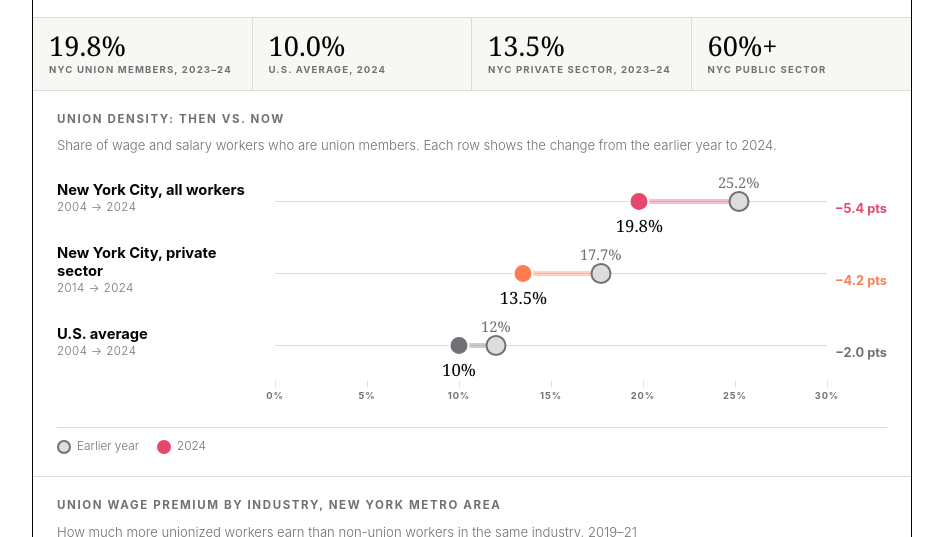
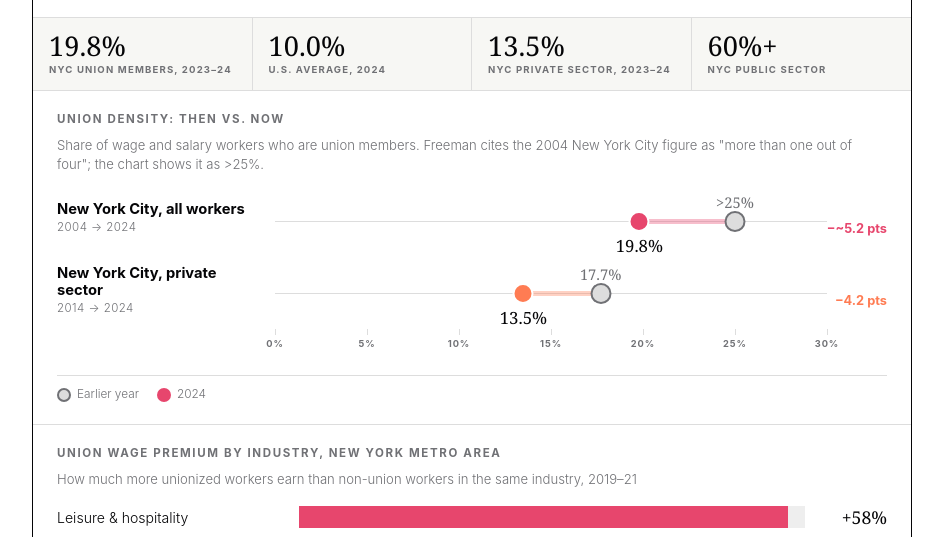
Before and after one commit to Vital-City-NYC/nyc-union-city, a plain HTML site: page index.html in a window 1280 px wide. Shown: the part 201-738 px from the top of the page, without its empty margins (168-1111 px from the left). Drawn offline with Linux system fonts and the light colour scheme; a web font is replaced by a local one.

Commit message:
Use only essay-cited numbers; drop figures not stated by author

```diff
--- a/index.html
+++ b/index.html
@@ -112,7 +112,7 @@ if (new URLSearchParams(location.search).get('embed') === '1') {
 
   <section class="section">
     <div class="section-title">Union density: then vs. now</div>
-    <div class="section-sub">Share of wage and salary workers who are union members. Each row shows the change from the earlier year to 2024.</div>
+    <div class="section-sub">Share of wage and salary workers who are union members. Freeman cites the 2004 New York City figure as "more than one out of four"; the chart shows it as &gt;25%.</div>
     <div class="dumbbell" id="dumbbell"></div>
   </section>
 
@@ -141,9 +141,8 @@ if (new URLSearchParams(location.search).get('embed') === '1') {
 <script>
 // Dumbbell chart — share who are union members, then vs. now
 const dumbbellRows = [
-  { label: "New York City, all workers",    startYr: 2004, startVal: 25.2, endVal: 19.8, color: "#e7466d" },
-  { label: "New York City, private sector", startYr: 2014, startVal: 17.7, endVal: 13.5, color: "#ff7c53" },
-  { label: "U.S. average",                  startYr: 2004, startVal: 12.0, endVal: 10.0, color: "#707175" }
+  { label: "New York City, all workers",    startYr: 2004, startVal: 25, endVal: 19.8, color: "#e7466d", startApprox: true },
+  { label: "New York City, private sector", startYr: 2014, startVal: 17.7, endVal: 13.5, color: "#ff7c53" }
 ];
 
 const xMin = 0, xMax = 30;  // % scale, fixed for all rows
@@ -155,7 +154,8 @@ function pctX(v) { return ((v - xMin) / (xMax - xMin)) * 100; }
 dumbbellRows.forEach((r) => {
   const delta = r.endVal - r.startVal;
   const deltaSign = delta < 0 ? '−' : '+';
-  const deltaStr = deltaSign + Math.abs(delta).toFixed(1) + ' pts';
+  const approxStr = r.startApprox ? '~' : '';
+  const deltaStr = deltaSign + approxStr + Math.abs(delta).toFixed(1) + ' pts';
   const startX = pctX(r.startVal);
   const endX = pctX(r.endVal);
   const barLeft = Math.min(startX, endX);
@@ -170,7 +170,7 @@ dumbbellRows.forEach((r) => {
       <div class="db-bar" style="left:calc(${barLeft} * (100% - 60px) / 100); width:calc(${barWidth} * (100% - 60px) / 100); background:${r.color};opacity:.35;"></div>
       <div class="db-dot start" style="left:calc(${startX} * (100% - 60px) / 100);"></div>
       <div class="db-dot end" style="left:calc(${endX} * (100% - 60px) / 100); background:${r.color};"></div>
-      <div class="db-val start" style="left:calc(${startX} * (100% - 60px) / 100);">${r.startVal}%</div>
+      <div class="db-val start" style="left:calc(${startX} * (100% - 60px) / 100);">${r.startApprox ? '&gt;' : ''}${r.startVal}%</div>
       <div class="db-val end" style="left:calc(${endX} * (100% - 60px) / 100);">${r.endVal}%</div>
       <div class="db-delta" style="color:${r.color};">${deltaStr}</div>
     </div>
```
